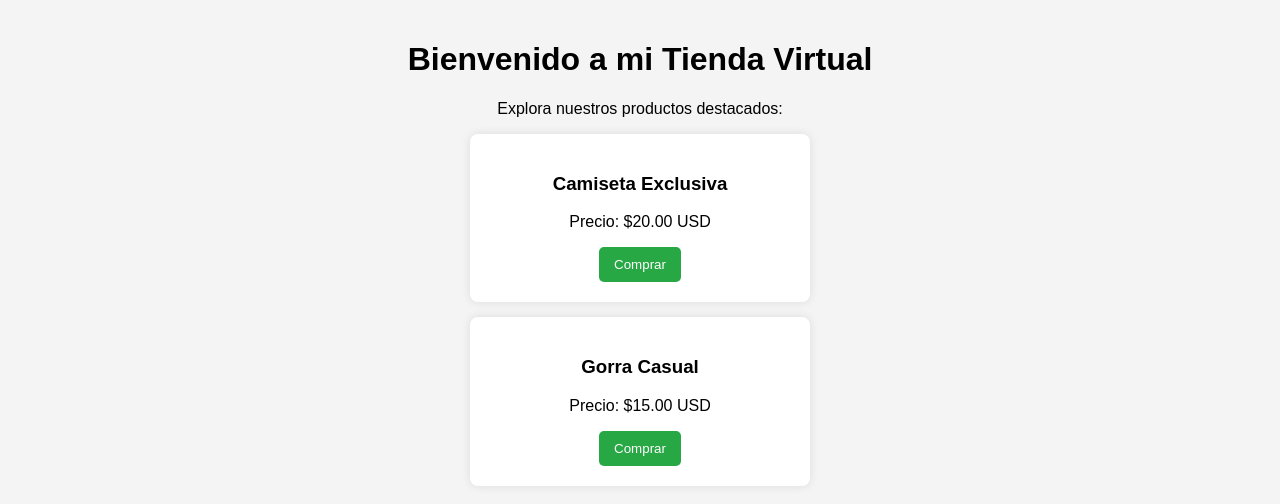
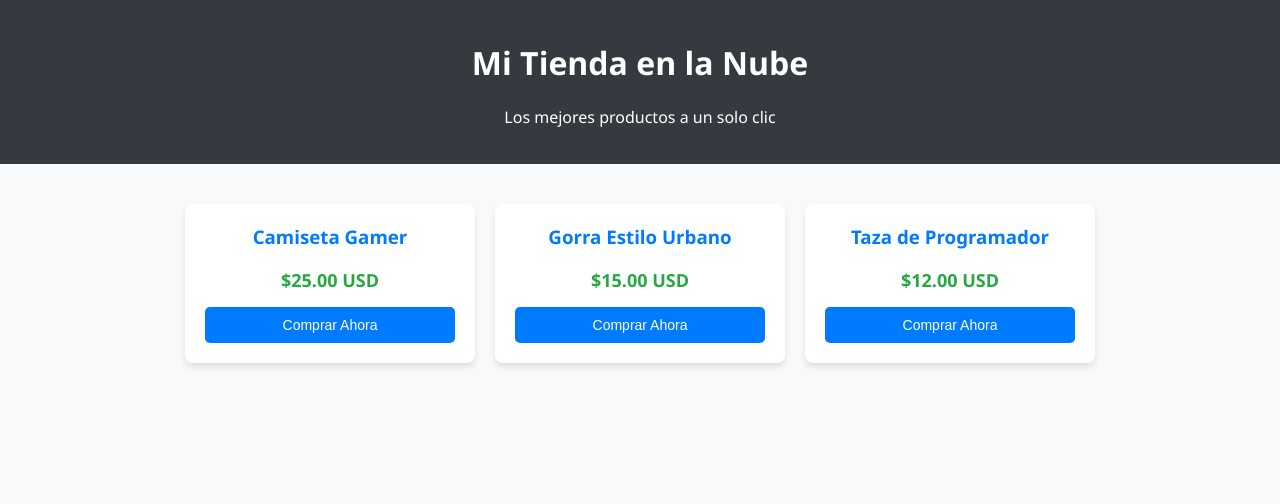
Before and after one commit to r3seet/mi-nube, a website: page public/index.html in a window 1280 px wide. Drawn offline with Linux system fonts and the light colour scheme.

Commit message:
Actualizando a tienda de productos

```diff
--- a/public/index.html
+++ b/public/index.html
@@ -2,31 +2,44 @@
 <html lang="es">
 <head>
     <meta charset="UTF-8">
+    <meta name="viewport" content="width=device-width, initial-scale=1.0">
     <title>Mi Tienda Virtual</title>
     <style>
-        body { font-family: Arial, sans-serif; text-align: center; margin: 0; padding: 20px; background-color: #f4f4f4; }
-        .producto { background: white; padding: 20px; margin: 15px auto; width: 300px; border-radius: 8px; box-shadow: 0px 0px 10px rgba(0,0,0,0.1); }
-        button { background: #28a745; color: white; border: none; padding: 10px 15px; cursor: pointer; border-radius: 5px; }
-        button:hover { background: #218838; }
+        body { font-family: 'Segoe UI', Tahoma, Geneva, Verdana, sans-serif; margin: 0; padding: 0; background-color: #f8f9fa; color: #333; }
+        header { background-color: #343a40; color: white; padding: 20px; text-align: center; }
+        .container { display: flex; justify-content: center; gap: 20px; padding: 40px; flex-wrap: wrap; }
+        .producto { background: white; border-radius: 8px; box-shadow: 0 4px 6px rgba(0,0,0,0.1); width: 250px; padding: 20px; text-align: center; }
+        .producto h3 { margin-top: 0; color: #007bff; }
+        .precio { font-size: 18px; font-weight: bold; color: #28a745; margin: 15px 0; }
+        button { background-color: #007bff; color: white; border: none; padding: 10px 15px; border-radius: 5px; cursor: pointer; font-size: 14px; width: 100%; }
+        button:hover { background-color: #0056b3; }
     </style>
 </head>
 <body>
 
-    <h1>Bienvenido a mi Tienda Virtual</h1>
-    <p>Explora nuestros productos destacados:</p>
+    <header>
+        <h1>Mi Tienda en la Nube</h1>
+        <p>Los mejores productos a un solo clic</p>
+    </header>
 
-    <!-- Producto 1 -->
-    <div class="producto">
-        <h3>Camiseta Exclusiva</h3>
-        <p>Precio: $20.00 USD</p>
-        <button onclick="alert('¡Producto agregado al carrito!')">Comprar</button>
-    </div>
+    <div class="container">
+        <div class="producto">
+            <h3>Camiseta Gamer</h3>
+            <p class="precio">$25.00 USD</p>
+            <button onclick="alert('¡Has comprado la Camiseta Gamer!')">Comprar Ahora</button>
+        </div>
 
-    <!-- Producto 2 -->
-    <div class="producto">
-        <h3>Gorra Casual</h3>
-        <p>Precio: $15.00 USD</p>
-        <button onclick="alert('¡Producto agregado al carrito!')">Comprar</button>
+        <div class="producto">
+            <h3>Gorra Estilo Urbano</h3>
+            <p class="precio">$15.00 USD</p>
+            <button onclick="alert('¡Has comprado la Gorra Urbana!')">Comprar Ahora</button>
+        </div>
+
+        <div class="producto">
+            <h3>Taza de Programador</h3>
+            <p class="precio">$12.00 USD</p>
+            <button onclick="alert('¡Has comprado la Taza de Programador!')">Comprar Ahora</button>
+        </div>
     </div>
 
 </body>
```
